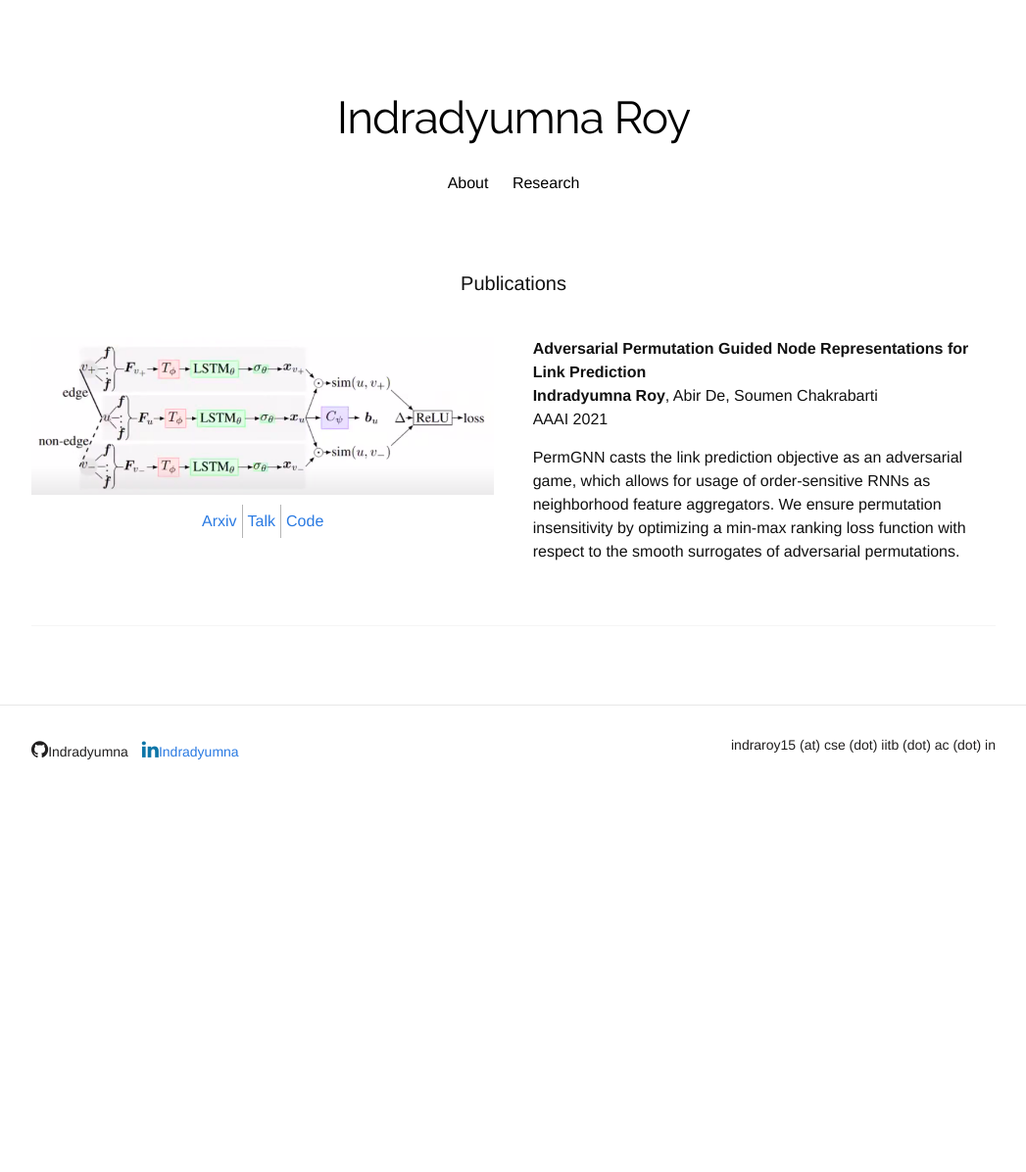
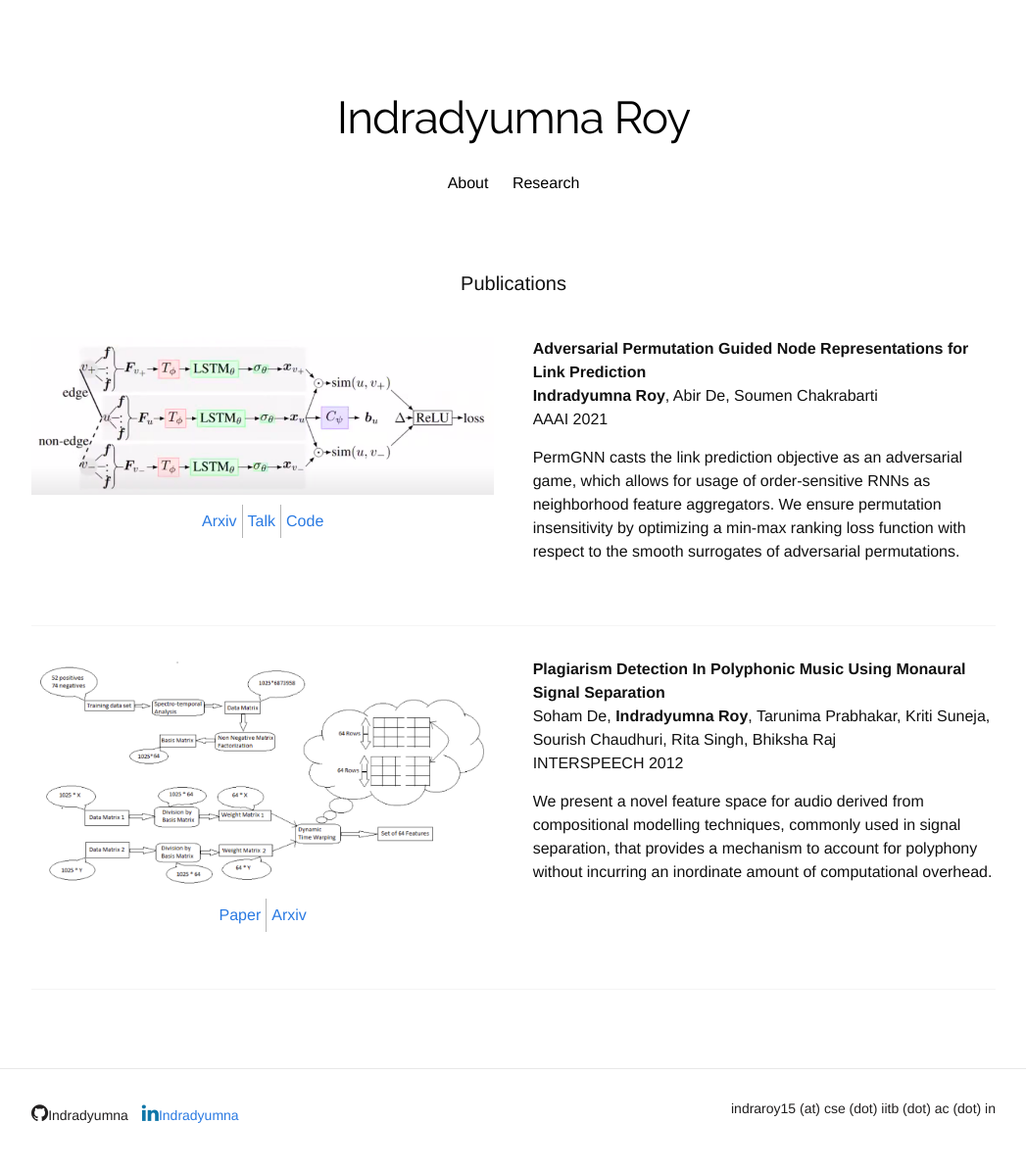
Before and after one commit to Indradyumna/indradyumna.github.io, a Jekyll site: the page built from research.html, in a window 1280 px wide. Shown: the whole page at 98% size, without its empty margins (116-1163 px from the left). Built offline with Jekyll 4.4.1, drawn with Linux system fonts in a browser that asks for light colours; nearby versions of some CDN libraries; some web fonts are replaced; a style sheet for code colours, icons or effects is not loaded; before the commit the page ends 900 px from its top, so only the background shows below that.

Commit message:
Interspeech data update

```diff
--- a/research.html
+++ b/research.html
@@ -26,3 +26,25 @@ title: "Research Overview"
   </div>
 
   <div class="divider"></div>
+
+
+  <div class="row">
+    <div class="six columns">
+      <img style="margin-top:0em" src="/images/Plagiarism.png">
+      <table>
+        <tr>
+          <td><a href="https://www.isca-speech.org/archive/archive_papers/interspeech_2012/i12_1744.pdf">Paper</a></td>
+          <td><a href="https://arxiv.org/abs/1503.00022">Arxiv</a></td>
+        </tr>
+      </table>
+    </div>
+
+    <div class="six columns">
+
+      <b> Plagiarism Detection In Polyphonic Music Using Monaural Signal Separation </b>
+      <p> Soham De, <b>Indradyumna Roy</b>, Tarunima Prabhakar, Kriti Suneja, Sourish Chaudhuri, Rita Singh, Bhiksha Raj<br /> INTERSPEECH 2012 </p>
+    <p>  We present a novel feature space for audio derived from compositional modelling techniques, commonly used in signal separation, that provides a mechanism to account for polyphony without incurring an inordinate amount of computational overhead. </p>
+    </div>
+  </div>
+
+  <div class="divider"></div>
```
Also changed, not shown: images/Plagiarism.png (added).
